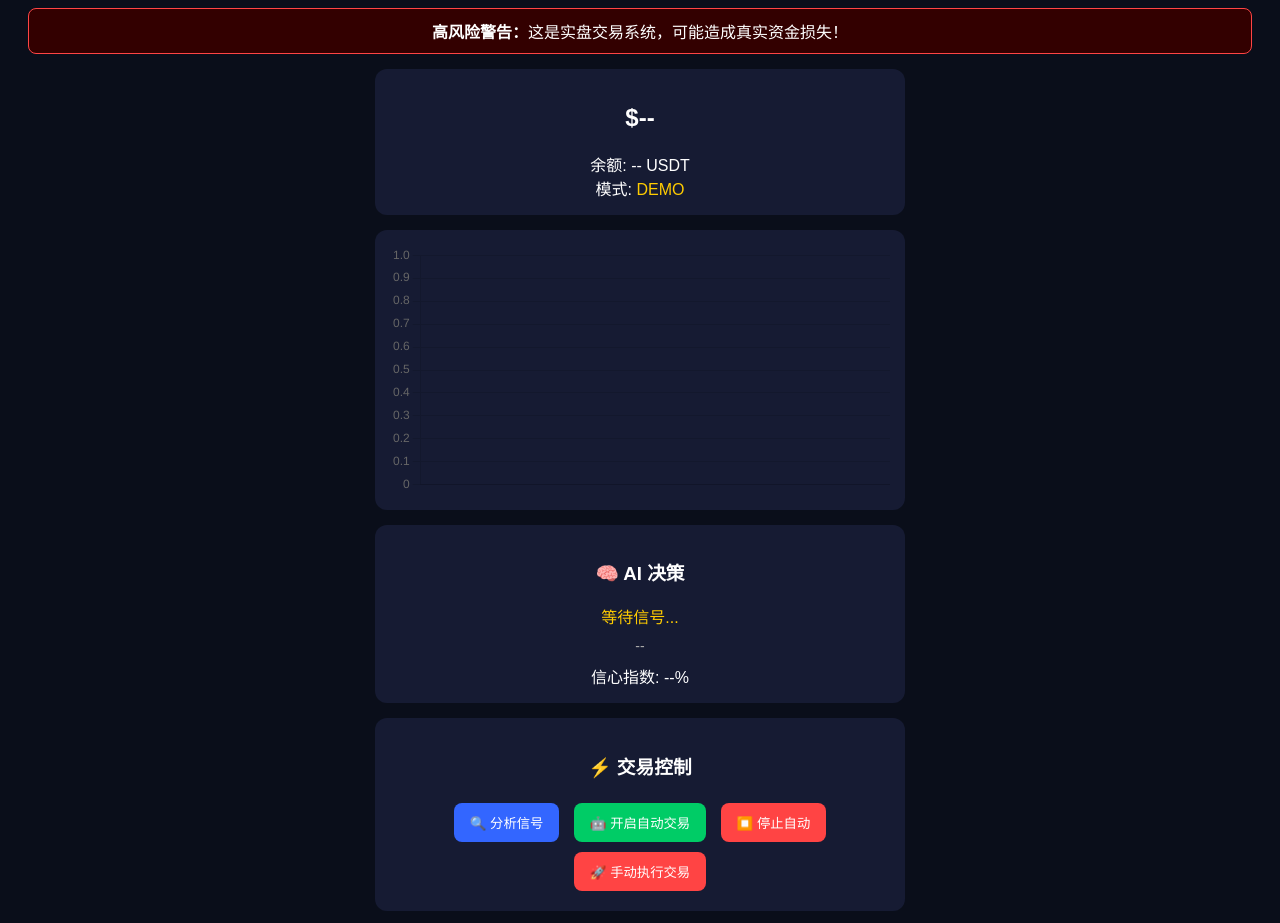
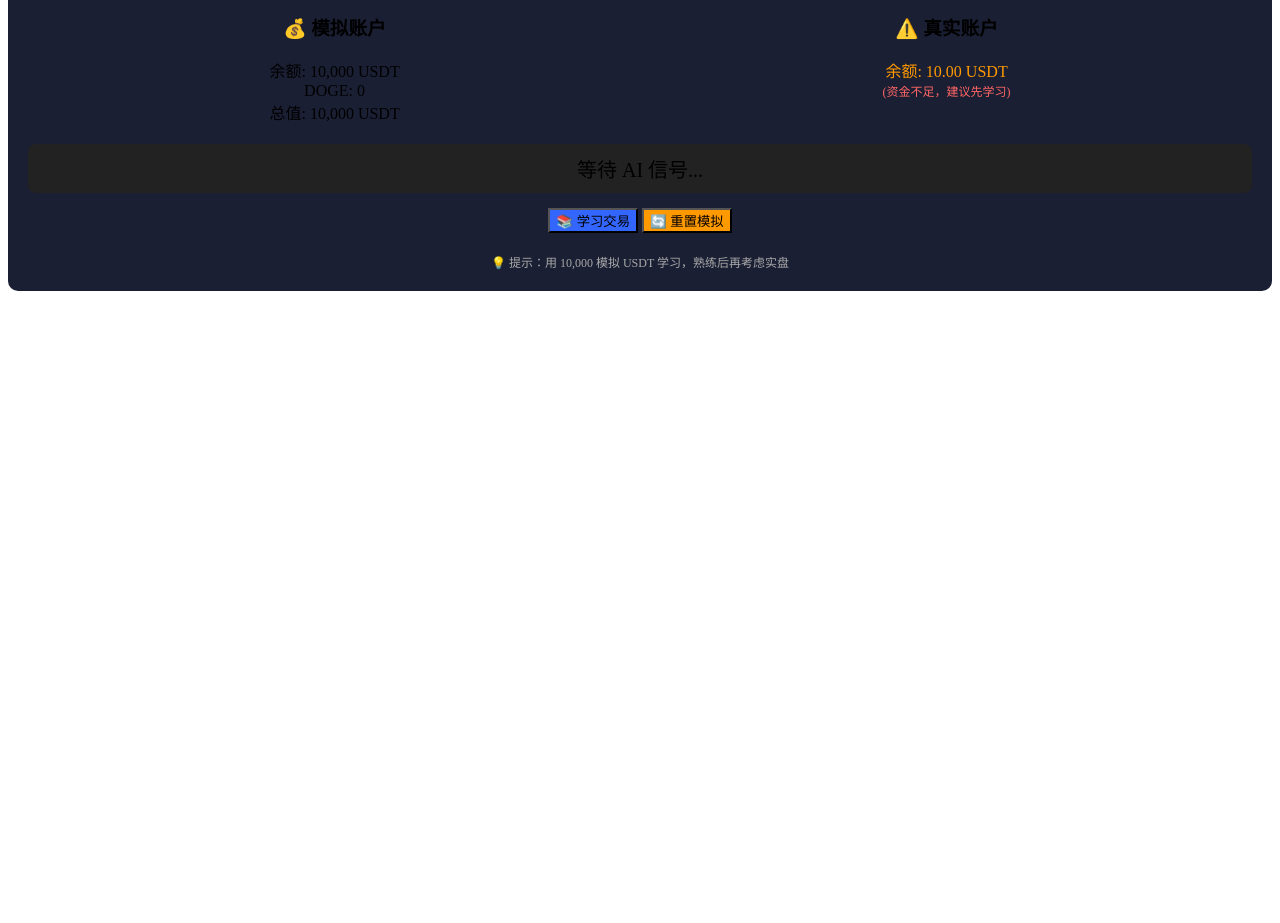
Before and after one commit to cheng4423/doge-monitor, a plain HTML site: page index.html in a window 1280 px wide. Shown: the part 109-1032 px from the top of the page. After the commit the page ends 800 px from the top, so only its background shows below. Drawn offline with nearby package versions, Linux system fonts and the light colour scheme; no server answers.

Commit message:
Update index.html

```diff
--- a/index.html
+++ b/index.html
@@ -1,145 +1,31 @@
-<!DOCTYPE html>
-<html lang="zh-CN">
-<head>
-  <meta charset="UTF-8" />
-  <title>DOGE AI 实盘交易</title>
-  <script src="https://cdn.jsdelivr.net/npm/chart.js"></script>
-  <style>
-    body { background: #0a0e1a; color: #fff; font-family: sans-serif; text-align: center; padding: 20px; }
-    button { margin: 5px; padding: 10px 16px; border-radius: 8px; border: none; cursor: pointer; }
-    .red-btn { background: #ff4444; color: white; }
-    .green-btn { background: #00cc66; color: white; }
-    .blue-btn { background: #3366ff; color: white; }
-    .card { background: #161b33; padding: 15px; border-radius: 12px; margin: 15px auto; max-width: 500px; }
-    .signal-buy { color: #00ff88; font-weight: bold; }
-    .signal-sell { color: #ff6666; font-weight: bold; }
-    .signal-hold { color: #ffcc00; }
-    .danger { background: #330000; border: 1px solid #ff4444; padding: 10px; border-radius: 8px; margin: 10px 0; }
-  </style>
-</head>
-<body>
+<div style="background:#1a1f33; padding:20px; border-radius:10px; text-align:center;">
+  <h2>🎓 DOGE 交易学习系统</h2>
 
-  <h1>⚠️ DOGE AI 实盘交易系统</h1>
+  <div style="display:flex; justify-content:space-around; margin:20px 0;">
+    <div>
+      <h3>💰 模拟账户</h3>
+      <div>余额: <span id="simBalance">10,000</span> USDT</div>
+      <div>DOGE: <span id="simDoge">0</span></div>
+      <div>总值: <span id="simTotal">10,000</span> USDT</div>
+    </div>
 
-  <div class="danger">
-    <strong>高风险警告：</strong>这是实盘交易系统，可能造成真实资金损失！
+    <div>
+      <h3>⚠️ 真实账户</h3>
+      <div style="color:#ff9900">余额: 10.00 USDT</div>
+      <div style="color:#ff6666; font-size:12px;">(资金不足，建议先学习)</div>
+    </div>
   </div>
 
-  <div class="card">
-    <h2 id="price">$--</h2>
-    <div>余额: <span id="balance">--</span> USDT</div>
-    <div>模式: <span id="mode" style="color:#ffcc00">DEMO</span></div>
+  <div id="signal" style="font-size:20px; padding:10px; background:#222; border-radius:8px;">
+    等待 AI 信号...
   </div>
 
-  <div class="card">
-    <canvas id="chart" height="150"></canvas>
+  <div style="margin:15px;">
+    <button onclick="learnTrade()" style="background:#3366ff;">📚 学习交易</button>
+    <button onclick="resetSim()" style="background:#ff9900;">🔄 重置模拟</button>
   </div>
 
-  <div class="card">
-    <h3>🧠 AI 决策</h3>
-    <div id="signal" class="signal-hold">等待信号...</div>
-    <div id="reason" style="color:#aaa; font-size:14px; margin:10px 0;">--</div>
-    <div>信心指数: <span id="confidence">--</span>%</div>
+  <div style="color:#aaa; font-size:12px; margin-top:20px;">
+    💡 提示：用 10,000 模拟 USDT 学习，熟练后再考虑实盘
   </div>
-
-  <div class="card">
-    <h3>⚡ 交易控制</h3>
-    <button class="blue-btn" onclick="analyze()">🔍 分析信号</button>
-    <button class="green-btn" onclick="autoTrade(true)">🤖 开启自动交易</button>
-    <button class="red-btn" onclick="autoTrade(false)">⏹️ 停止自动</button>
-    <button class="red-btn" onclick="manualTrade()">🚀 手动执行交易</button>
-  </div>
-
-  <div class="card">
-    <h4>📊 交易日志</h4>
-    <div id="log" style="text-align:left; max-height: 200px; overflow-y: auto;"></div>
-  </div>
-
-  <script>
-    let chart, priceHistory = [], autoInterval = null;
-
-    // 初始化图表
-    function initChart() {
-      const ctx = document.getElementById('chart').getContext('2d');
-      chart = new Chart(ctx, {
-        type: 'line',
-        data: { labels: [], datasets: [{
-          label: '价格', data: [], borderColor: '#4da3ff', backgroundColor: 'rgba(77,163,255,0.1)', fill: true
-        }]},
-        options: { responsive: true, plugins: { legend: false } }
-      });
-    }
-
-    // 更新数据
-    async function analyze() {
-      try {
-        const res = await fetch('/api/doge?action=analyze');
-        const data = await res.json();
-
-        document.getElementById('price').innerText = '$' + data.price.toFixed(4);
-        document.getElementById('balance').innerText = data.balance;
-        document.getElementById('mode').innerText = data.mode;
-
-        const signalEl = document.getElementById('signal');
-        signalEl.innerText = data.signal === 'BUY' ? '🔴 买入信号' :
-                            data.signal === 'SELL' ? '🟢 卖出信号' : '🟡 观望';
-        signalEl.className = data.signal === 'BUY' ? 'signal-buy' :
-                            data.signal === 'SELL' ? 'signal-sell' : 'signal-hold';
-
-        document.getElementById('reason').innerText = data.reason;
-        document.getElementById('confidence').innerText = data.confidence;
-
-        // 更新图表
-        priceHistory.push(data.price);
-        if (priceHistory.length > 30) priceHistory.shift();
-        chart.data.datasets[0].data = priceHistory;
-        chart.update();
-
-        addLog(`分析: ${data.signal} - ${data.reason}`);
-
-      } catch (e) {
-        addLog('❌ 分析失败: ' + e.message);
-      }
-    }
-
-    // 手动执行交易
-    async function manualTrade() {
-      if (!confirm('⚠️ 确认执行实盘交易？')) return;
-      const res = await fetch('/api/doge?action=trade');
-      const data = await res.json();
-      if (data.tradeResult?.success) {
-        addLog(`✅ 交易成功! 订单: ${data.tradeResult.orderId}`);
-      } else {
-        addLog(`❌ 交易失败: ${data.tradeResult?.error || '未知错误'}`);
-      }
-    }
-
-    // 自动交易
-    async function autoTrade(start) {
-      if (autoInterval) clearInterval(autoInterval);
-      if (start) {
-        autoInterval = setInterval(async () => {
-          await analyze();
-          await new Promise(resolve => setTimeout(resolve, 1000));
-          await manualTrade();
-        }, 10000); // 每10秒分析+交易一次
-        addLog('✅ 自动交易已启动 (10秒/次)');
-      } else {
-        addLog('⏹️ 自动交易已停止');
-      }
-    }
-
-    // 日志
-    function addLog(msg) {
-      const time = new Date().toLocaleTimeString();
-      document.getElementById('log').innerHTML =
-        `<div>[${time}] ${msg}</div>` + document.getElementById('log').innerHTML;
-    }
-
-    // 初始化
-    initChart();
-    analyze();
-  </script>
-
-</body>
-</html>
+</div>
```
